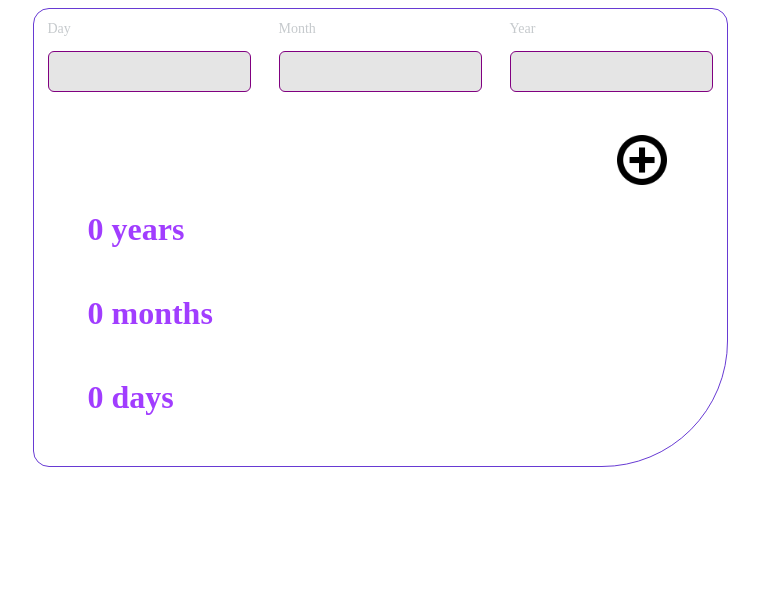
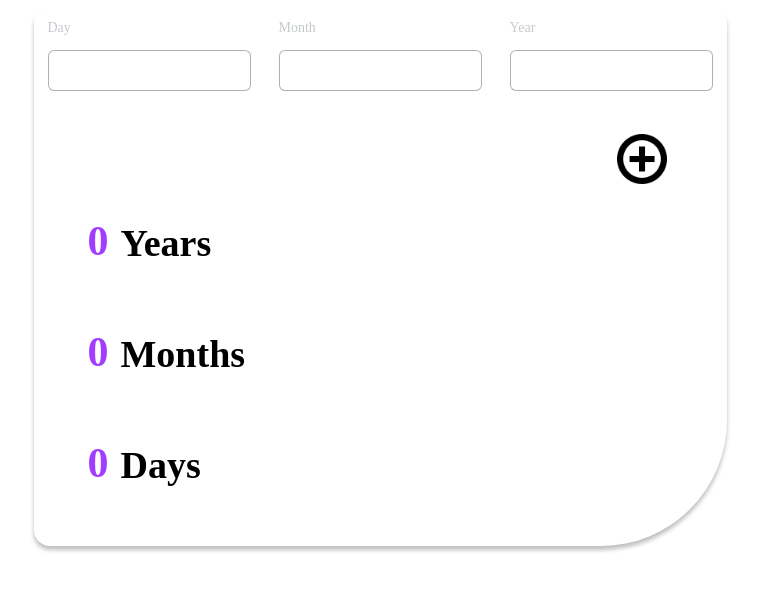
Before and after one commit to yoshi00/age-calculator, a Next.js app in the folder age-calculator/: page / in a window 1280 px wide. Shown: the top 590 px of the page, without its empty margins (260-1020 px from the left). Built offline with nearby package versions, Linux system fonts and the light colour scheme.

Commit message:
Update Age and Input component

```diff
--- a/age-calculator/src/app/globals.css
+++ b/age-calculator/src/app/globals.css
@@ -4,6 +4,7 @@
     --white: hsl(0, 0%, 100%);
     --offwhite: hsl(0, 0%, 98%);
     --red: hsl(0, 78%, 62%);
+    --black: hsl(0, 0%, 0%);
     --poppins: 'Poppins', sans-serif;
 
 }
--- a/age-calculator/src/app/page.css
+++ b/age-calculator/src/app/page.css
@@ -10,7 +10,9 @@
     display: flex;
     flex-wrap: wrap;
     flex-direction: column;
-    border: 1px solid rgba(79, 26, 204, 0.86);
+    border: none;
+    box-shadow: 0px 4px 4px rgba(0, 0, 0, 0.25);
+    backdrop-filter: blur(22.5px);
     border-radius: 16px;
     border-end-end-radius: 126px;
     max-width: 938px;
--- a/age-calculator/src/app/page.tsx
+++ b/age-calculator/src/app/page.tsx
@@ -11,19 +11,13 @@ import { Text } from '@/components/text'
 export default function Home() {
 
   const [age, setAge] = useState({ years: 0, months: 0, days: 0 });
-  const [day, setDay] = useState("");
-  const [month, setMonth] = useState("");
-  const [year, setYear] = useState("");
-  const [disable, setDisable] = useState(false);
-
-  if(disable){
-    setDisable(true);
-  }
+  const [day, setDay] = useState(0);
+  const [month, setMonth] = useState(0);
+  const [year, setYear] = useState(0);
 
 const handleClick = (e: React.MouseEvent<HTMLElement, MouseEvent >) => {
-  e.preventDefault();
   const currentDate = new Date();
-  const pastDate = new Date(parseInt(year), parseInt(month) - 1, parseInt(day));
+  const pastDate = new Date(year, month - 1, day);
   const diff = Math.floor(currentDate.getTime() - pastDate.getTime());
   const numberOfday = 1000 * 60 * 60 * 24;
   const numberOfdays = Math.round(diff / numberOfday);
@@ -39,8 +33,10 @@ const handleClick = (e: React.MouseEvent<HTMLElement, MouseEvent >) => {
   setAge(ageCalculator);
 };
 
+
 const handleChange = (event: React.ChangeEvent<HTMLInputElement>) => {
-  const { name, value } = event.target;
+  const value = event.target.type === "number" && !isNaN(event.target.valueAsNumber) ? event.target.valueAsNumber : Number(event.target.value);
+  const { name } = event.target;
   if (name === "dayInput") {
     setDay(value);
   } else if (name === "monthInput") {
@@ -49,21 +45,22 @@ const handleChange = (event: React.ChangeEvent<HTMLInputElement>) => {
     setYear(value);
   }
 };
+
   return (
     <div className='main'>
       <div className='container'>
         <div className='inputStyles'>
             <div>
               <Text name={"day"} >Day</Text>
-              <Input disable={disable} name={"dayInput"} onChange={handleChange}/>
+              <Input name={"dayInput"} onChange={handleChange}/>
             </div>
             <div>
               <Text name={"month"} >Month</Text>
-              <Input disable={disable} name={"monthInput"} onChange={handleChange}/>
+              <Input name={"monthInput"} onChange={handleChange}/>
             </div>
             <div>
               <Text name={"year"} >Year</Text>
-              <Input disable={disable} name={"yearInput"} onChange={handleChange}/>
+              <Input name={"yearInput"} onChange={handleChange}/>
             </div>
         </div>
         <div className="outputAge">
@@ -72,9 +69,9 @@ const handleChange = (event: React.ChangeEvent<HTMLInputElement>) => {
             <AddIcon/>
           </Button>
         </div>
-          <Age name={"age"}> {age.years} years </Age>
-          <Age name={"age"}> {age.months} months </Age>
-          <Age name={"age"}> {age.days} days </Age>
+          <Age number={age.years} data={"Years"}/>
+          <Age number={age.months} data={"Months"}/>
+          <Age number={age.days} data={"Days"}/>
         </div>
       </div>
     </div>
--- a/age-calculator/src/components/age/index.tsx
+++ b/age-calculator/src/components/age/index.tsx
@@ -3,13 +3,17 @@
 import React from "react"
 import styles from './styles.module.css'
 
-interface OutputAgeProps extends React.HtmlHTMLAttributes<HTMLElement> {
-    name: string
+interface OutputAgeProps {
+    number: number
+    data: string
 }
 
-export const Age: React.FC<OutputAgeProps> = ({ name, children , ...props }) => {
+export const Age: React.FC<OutputAgeProps> = ({ number, data }) => {
 
     return (
-        <h1 id={name} className={styles.h1} { ...props }> {children} </h1>
+        <div  className={styles.ageMain}>
+            <h1 className={styles.h1}  >{number}</h1>
+            <h2 className={styles.data} >{data}</h2>
+        </div>
     )
 }
--- a/age-calculator/src/components/age/styles.module.css
+++ b/age-calculator/src/components/age/styles.module.css
@@ -1,5 +1,17 @@
+.ageMain {
+    display: flex;
+    flex-wrap: wrap;
+    gap: 12px;
+}
+
 .h1 {
     display: block;
-    font-size: 32px;
+    font-size: 42px;
     color: hsl(271, 100%, 62%);
 }
+
+.data {
+    display: block;
+    font-size: 38px;
+    color: var(--black)
+}
--- a/age-calculator/src/components/input/index.tsx
+++ b/age-calculator/src/components/input/index.tsx
@@ -3,15 +3,13 @@
 import React, { InputHTMLAttributes } from 'react';
 import styles from './styles.module.css'
 
-interface InputProps extends InputHTMLAttributes<HTMLInputElement> {
-    disable?: boolean
-}
+interface InputProps extends InputHTMLAttributes<HTMLInputElement> {}
 
-export const Input: React.FC<InputProps> = ({ disable, ...props }) => {
+export const Input: React.FC<InputProps> = ({ ...props }) => {
 
 
 
     return(
-        <input style={ disable ? {border: '1px solid grey' } : {border: '1px solid purple'} } className={styles.input}  {...props}/>
+        <input className={styles.input}  {...props}/>
     )
 }
--- a/age-calculator/src/components/input/styles.module.css
+++ b/age-calculator/src/components/input/styles.module.css
@@ -4,19 +4,8 @@
     justify-content: space-around;
     align-items: center;
     padding: 12px;
+    border: 1px solid rgba(165, 165, 165, 0.86);
     border-radius: 6px;
     margin: 14px;
-    background-color: rgba(216, 216, 216, 0.658);
+    background-color: hsl(0, 0%, 100%);;
 }
-
-.purple {
-    border-color: 1px solid hsl(271, 100%, 62%);
-}
-
-.grey {
-    border-color: 1px solid hsl(206, 6%, 79%);
-}
-
-.red {
-    border-color: 1px solid hsl(0, 78%, 62%);
-}
```
